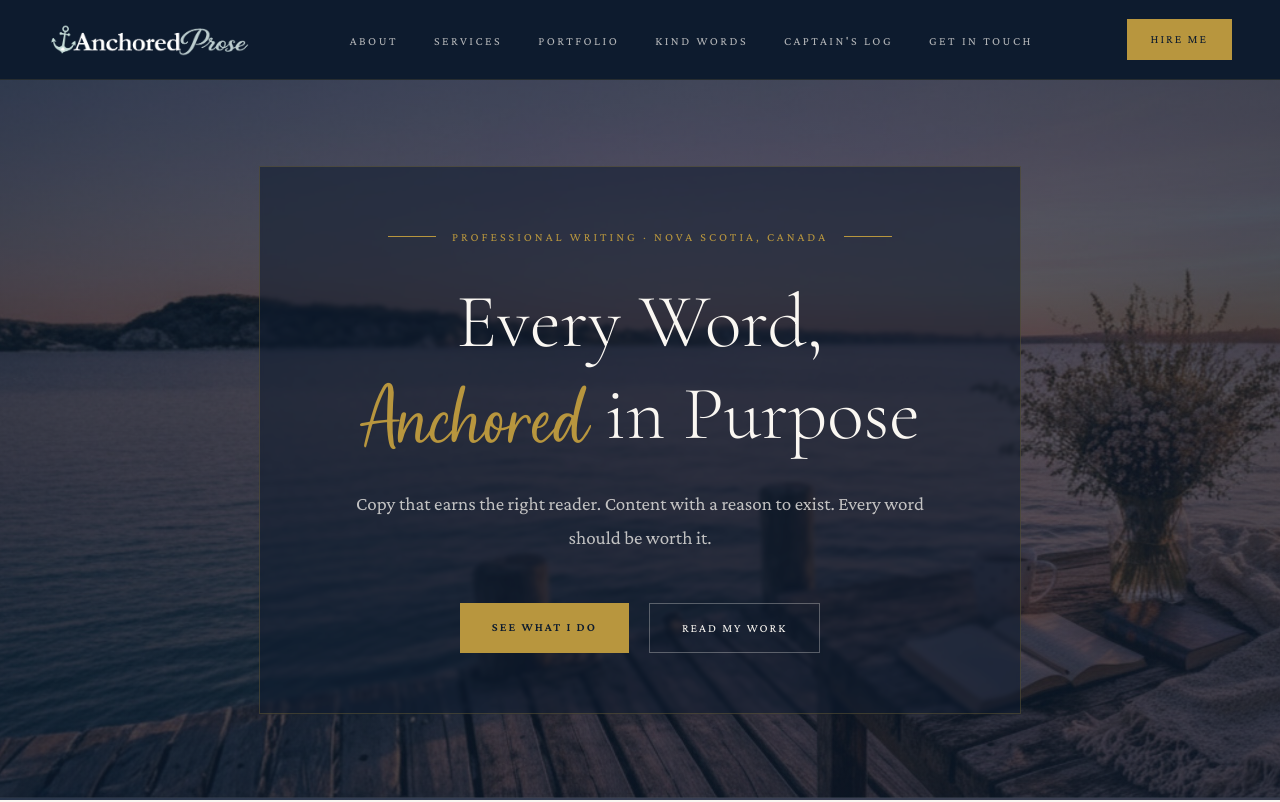
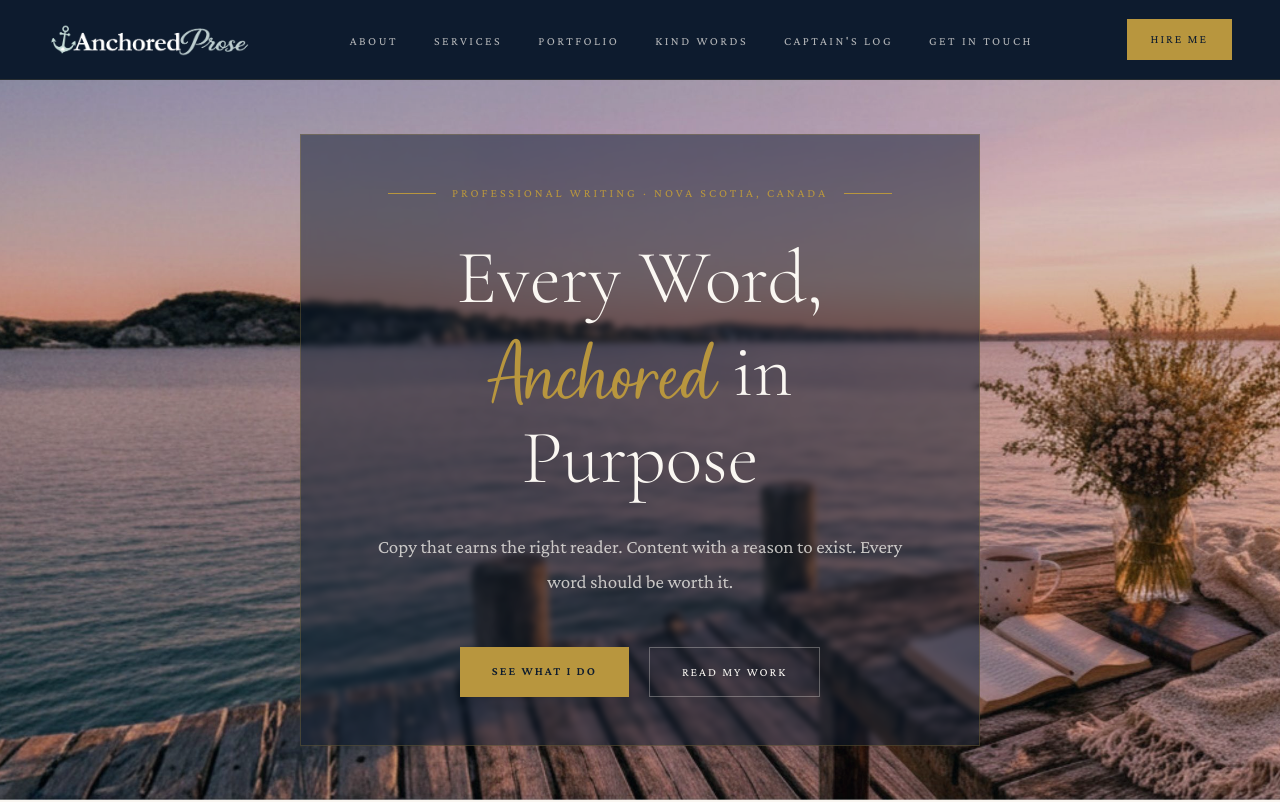
Before and after one commit to jmelnickmacdonald/anchoredprose, a Next.js app: page / in a window 1280 px wide. Shown: the top 802 px of the page. Built offline with nearby package versions, Linux system fonts and the light colour scheme.

Commit message:
Update globals.css

```diff
--- a/src/app/globals.css
+++ b/src/app/globals.css
@@ -79,21 +79,16 @@ nav {
 .hero::before {
   content: ''; position: absolute; inset: 0;
   background-image: url('/banner2.jpg');
-  background-size: 110%; background-position: center 75%;
-  opacity: 0.45; pointer-events: none;
-}
-.hero::after {
-  content: ''; position: absolute; inset: 0;
-  background: radial-gradient(ellipse at center, rgba(13,27,46,0.15) 0%, rgba(13,27,46,0.5) 100%);
-  pointer-events: none;
+  background-size: cover; background-position: center 70%;
+  opacity: 0.85; pointer-events: none;
 }
 .hero-content {
   position: relative; z-index: 2;
-  max-width: 900px; padding: 60px 80px;
+  max-width: 680px; padding: 48px 64px;
   text-align: center;
-  background: rgba(13,27,46,0.55);
+  background: rgba(13,27,46,0.5);
   border: 1px solid rgba(184,150,62,0.25);
-  backdrop-filter: blur(2px);
+  backdrop-filter: blur(3px);
 }
 .hero-eyebrow {
   font-family: var(--font-body); font-size: 12px; letter-spacing: 3px;
```
